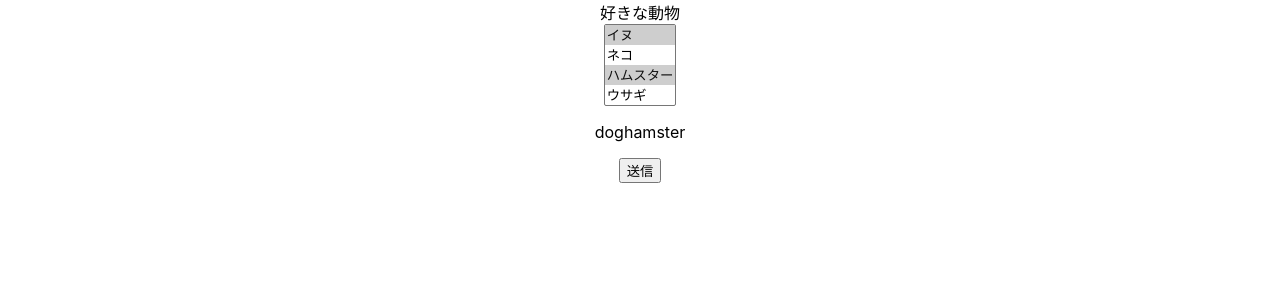
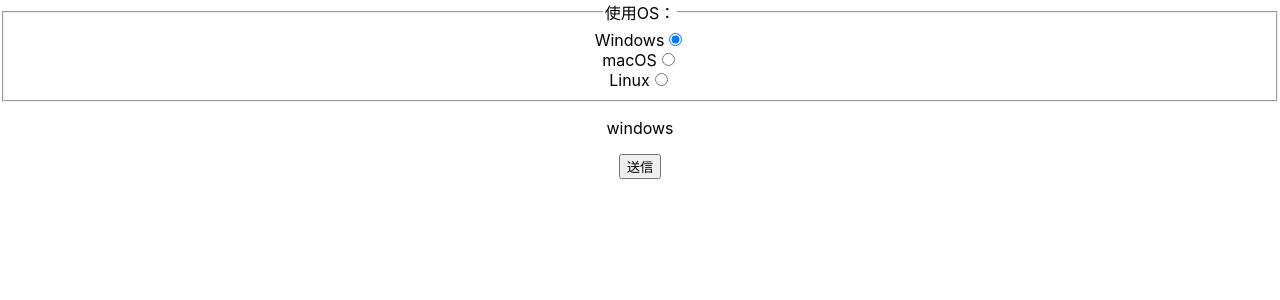
Before and after one commit to nekketsu2010/react-typescript-cra, a React (Create React App) app: page / in a window 1280 px wide. Shown: the top 300 px of the page. Built offline with nearby package versions, Linux system fonts and the light colour scheme.

Commit message:
feature: #5 ラジオボタンを追加した。

```diff
--- a/src/App.tsx
+++ b/src/App.tsx
@@ -1,11 +1,11 @@
 import React from 'react';
 import './App.css';
-import FormList from './FormList';
+import FormRadio from './FormRadio';
 
 function App() {
   return (
     <div className="App">
-      <FormList />
+      <FormRadio />
     </div>
   );
 }
--- /dev/null
+++ b/src/FormRadio.tsx
@@ -0,0 +1,34 @@
+import { useState } from "react";
+
+export default function FormRadio() {
+    const [form, setForm] = useState({
+        os: 'windows'
+    });
+
+    const handleForm = (e: React.ChangeEvent<HTMLInputElement>) => {
+        setForm({
+            ...form,
+            [e.target.name]: e.target.value
+        });
+    };
+
+    const show = () => {
+        console.log(`使用OS：${form.os}`);
+    };
+
+    return (
+        <form>
+            <fieldset>
+                <legend>使用OS：</legend>
+                <label htmlFor="os_win">Windows</label>
+                <input id="os_win" name="os" type="radio" value="windows" checked={form.os === 'windows'} onChange={handleForm} /><br />
+                <label htmlFor="os_mac">macOS</label>
+                <input id="os_mac" name="os" type="radio" value="mac" checked={form.os === 'mac'} onChange={handleForm} /><br />
+                <label htmlFor="os_lin">Linux</label>
+                <input id="os_lin" name="os" type="radio" value="linux" checked={form.os === 'linux'} onChange={handleForm} /><br />
+            </fieldset>
+            <p>{form.os}</p>
+            <button type='button' onClick={show}>送信</button>
+        </form>
+    )
+}
```
